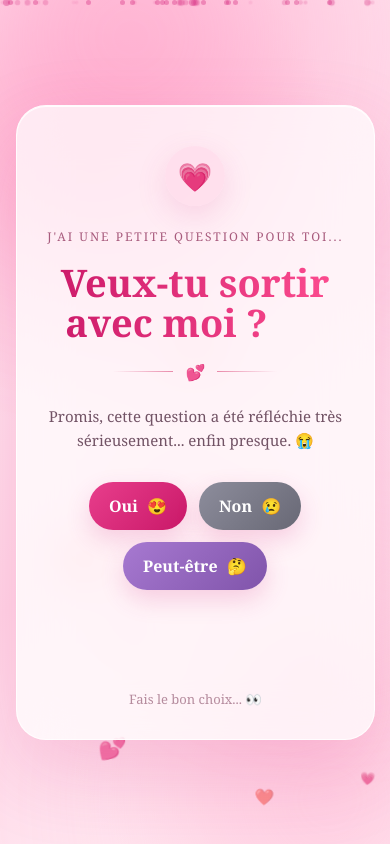
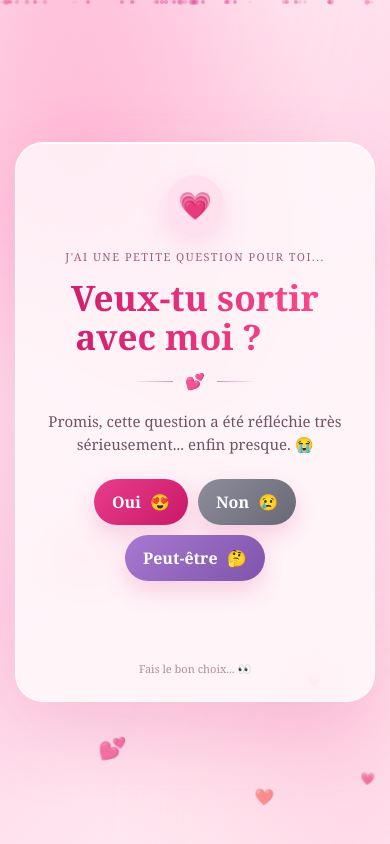
Before and after one commit to dellext/Rendez-vous, a plain HTML site: page index.html in a window 390 px wide. Drawn offline with Linux system fonts and the light colour scheme.

Commit message:
adaptive phone

```diff
--- a/style.css
+++ b/style.css
@@ -654,41 +654,99 @@ h1 span {
 
 @media (max-width: 600px) {
 
+    body {
+        padding: 15px;
+    }
+
     .container {
-        padding: 40px 20px 30px;
+        width: 100%;
+        max-width: 390px;
 
-        border-radius: 30px;
+        padding: 32px 18px 25px;
+
+        border-radius: 28px;
     }
 
     .top-heart {
-        width: 60px;
-        height: 60px;
-
-        font-size: 28px;
+        width: 58px;
+        height: 58px;
+        font-size: 27px;
     }
 
     .subtitle {
-        font-size: 12px;
+        margin-top: 16px;
+        font-size: 11px;
+        letter-spacing: 1.5px;
     }
 
     h1 {
-        font-size: 38px;
+        margin-top: 14px;
+        font-size: clamp(30px, 9vw, 38px);
+        line-height: 1.1;
     }
 
     .description {
+        margin: 18px auto 24px;
         font-size: 15px;
+        line-height: 1.5;
+    }
+
+    .separator {
+        margin: 15px 0;
+    }
+
+    .separator span {
+        width: 40px;
     }
 
     .buttons {
-        gap: 12px;
+        gap: 10px;
+        margin-top: 12px;
+        min-height: 65px;
     }
 
     .btn {
-        padding: 13px 20px;
+        padding: 12px 18px;
+        font-size: 16px;
+        min-height: 46px;
+    }
+
+    .messages {
+        min-height: 55px;
+        margin-top: 15px;
+    }
+
+    .messages p {
+        font-size: 15px;
+        line-height: 1.4;
+    }
+
+    .bottom-text {
+        margin-top: 10px;
+        font-size: 11px;
+    }
+
+    .blob1 {
+        width: 220px;
+        height: 220px;
+    }
+
+    .blob2 {
+        width: 200px;
+        height: 200px;
+    }
+
+    .blob3 {
+        width: 160px;
+        height: 160px;
+    }
+
+    .heart {
         font-size: 16px;
     }
 
-    .messages p {
-        font-size: 16px;
+    .particle {
+        width: 4px;
+        height: 4px;
     }
 }
```
